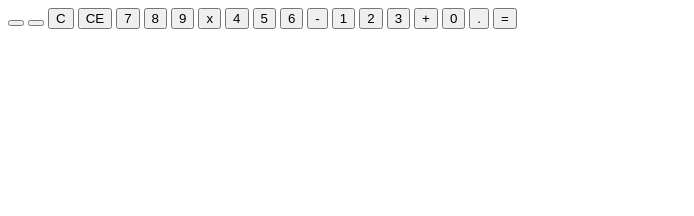
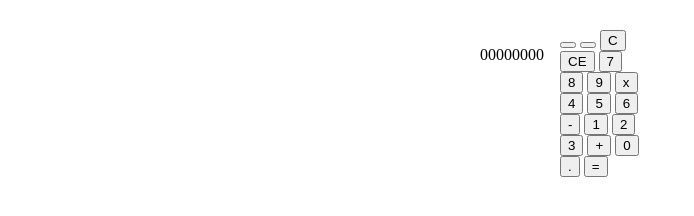
Before and after one commit to T-Khoury/Calculator, a plain HTML site: page index.html in a window 1280 px wide. Shown: the whole page, without its empty margins (0-694 px from the left). Drawn offline with Linux system fonts and the light colour scheme.

Commit message:
Make CSS grid layout

```diff
--- a/index.html
+++ b/index.html
@@ -12,6 +12,7 @@
 
     <div class="container">
         <div class="display">
+            <p class="window">00000000</p>
 
         </div>
         <div class="buttons">
--- a/styles.css
+++ b/styles.css
@@ -0,0 +1,17 @@
+.container {
+    height: 60vmin;
+    width: 40vmin;
+    margin: auto;
+    margin-top: 20px;
+    display: grid;
+    padding: 10px;
+    grid-template-rows: 30% repeat(5, 1fr);
+    grid-template-columns: repeat(4, 1fr);
+    grid-template-areas:
+        "display display display display"
+        ". . C CE"
+        "7 8 9 multiply"
+        "4 5 6 subtract"
+        "1 2 3 add"
+        "0 decimal equals add";
+}
```
